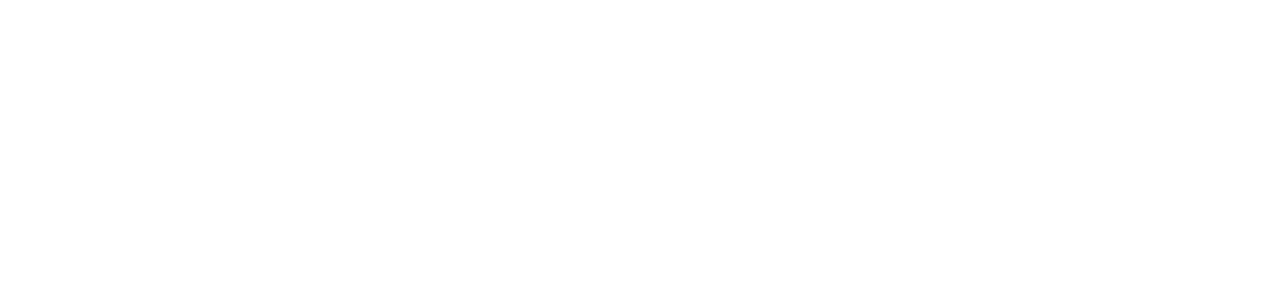
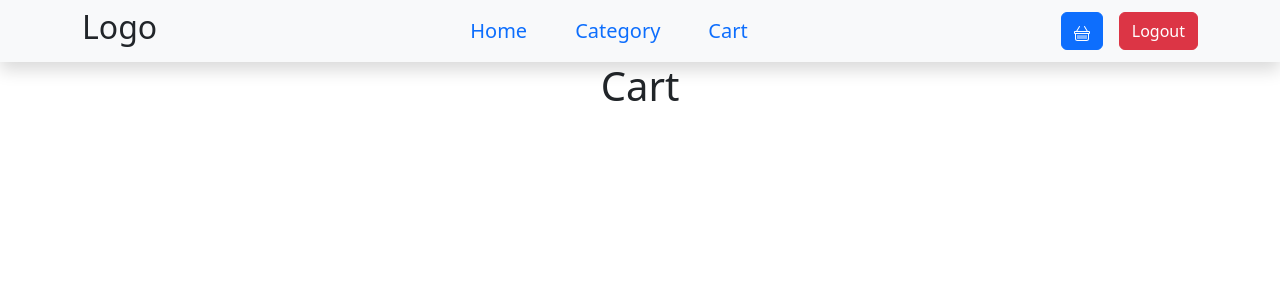
Before and after one commit to tainuth1/Online-Store, a React (Vite) app: page /cart in a window 1280 px wide. Before the commit this address had no page. Shown: the top 300 px of the page. Built offline with nearby package versions, Linux system fonts and the light colour scheme.

Commit message:
change route

```diff
--- /dev/null
+++ b/src/pages/Cart.jsx
@@ -0,0 +1,11 @@
+import React from "react";
+
+const Cart = () => {
+  return (
+    <div>
+      <h1 className="text-center">Cart</h1>
+    </div>
+  );
+};
+
+export default Cart;
--- /dev/null
+++ b/src/pages/Category.jsx
@@ -0,0 +1,11 @@
+import React from 'react'
+
+const Category = () => {
+  return (
+    <div>
+        <h1 className="text-center">Category</h1>
+    </div>
+  )
+}
+
+export default Category
--- a/src/pages/Home.jsx
+++ b/src/pages/Home.jsx
@@ -4,7 +4,7 @@
 const Home = () => {
   return (
     <div>
-      <Navbar />
+      <h1 className="text-center">Home</h1>
     </div>
   );
 };
--- /dev/null
+++ b/src/pages/Main.jsx
@@ -0,0 +1,14 @@
+import React from "react";
+import Navbar from "../layouts/Navbar";
+import { Outlet } from "react-router-dom";
+
+const Main = () => {
+  return (
+    <div>
+      <Navbar />
+      <Outlet />
+    </div>
+  );
+};
+
+export default Main;
--- a/src/routes/AppRouter.jsx
+++ b/src/routes/AppRouter.jsx
@@ -4,6 +4,9 @@
 import Resgister from "../auth/Resgister";
 import Home from "../pages/Home";
 import ProtectedRoute from "./ProtectedRoute";
+import Main from "../pages/Main";
+import Category from "../pages/Category";
+import Cart from "../pages/Cart";
 
 const AppRouter = () => {
   return (
@@ -14,10 +17,14 @@
         path="/"
         element={
           <ProtectedRoute>
-            <Home />
+            <Main />
           </ProtectedRoute>
         }
-      />
+      >
+        <Route path="/" element={<Home />} />
+        <Route path="/category" element={<Category />} />
+        <Route path="/cart" element={<Cart />} />
+      </Route>
     </Routes>
   );
 };
```
